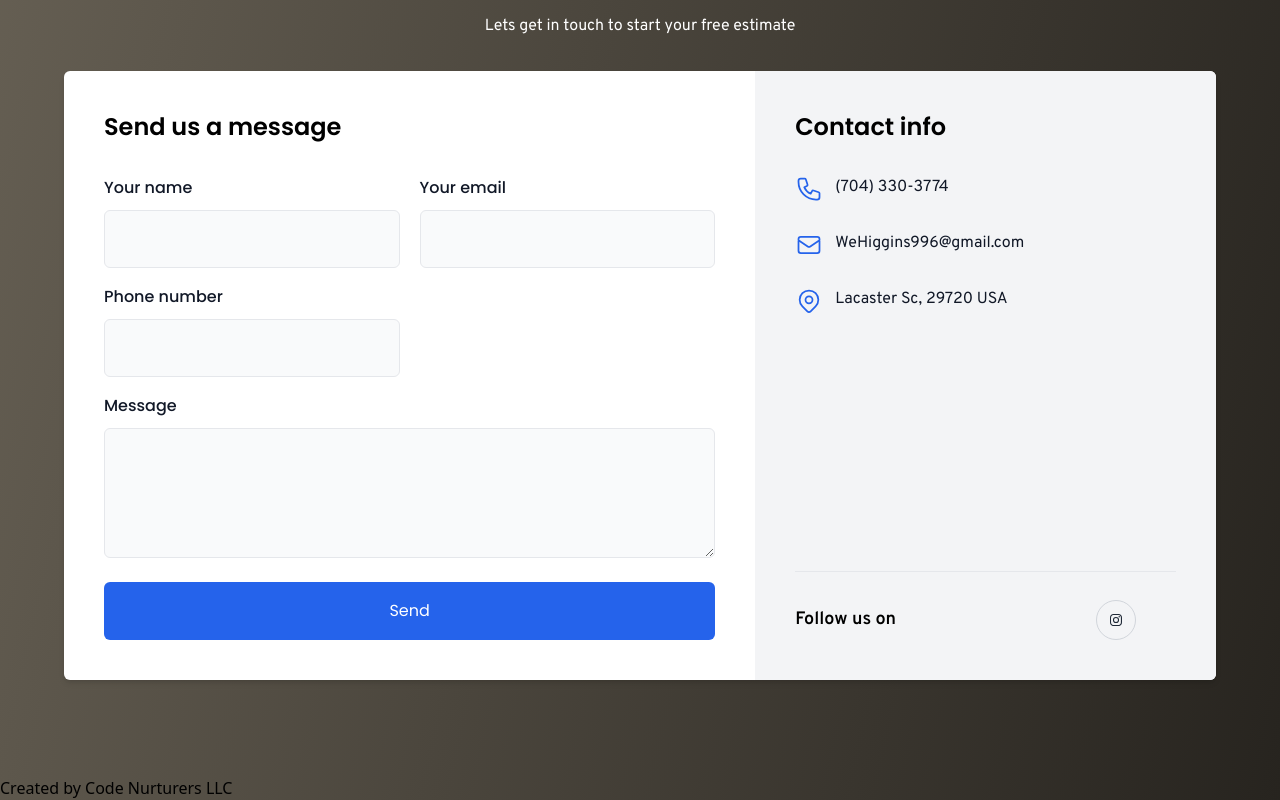
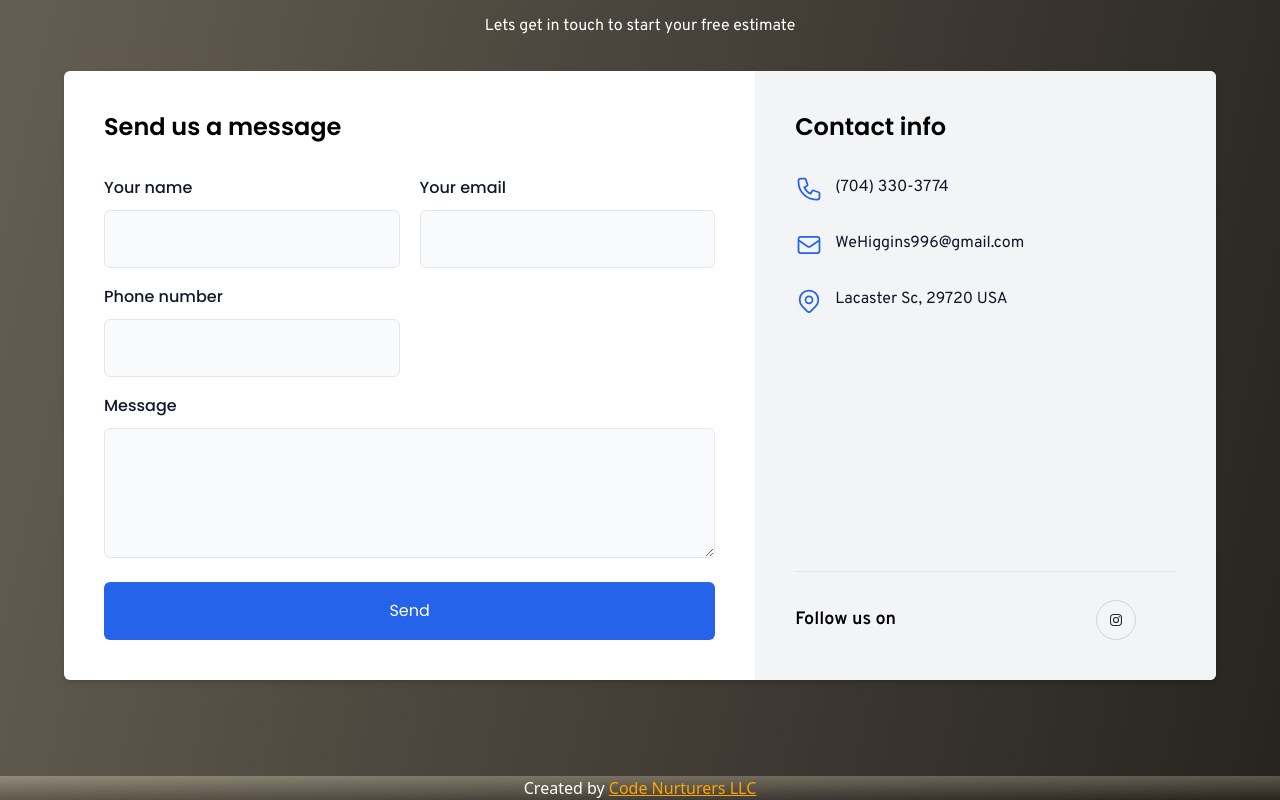
Before and after one commit to Csolly89/Excavation, a React (Create React App) app: page / in a window 1280 px wide. Shown: the part 4997-5797 px from the top of the page. Built offline with nearby package versions, Linux system fonts and the light colour scheme.

Commit message:
style link

```diff
--- /dev/null
+++ b/src/App.css
@@ -0,0 +1,10 @@
+#footer{
+    color: white;
+    text-align: center;
+}
+
+#footer a:link, a:visited {
+    color: orange;
+    text-decoration: underline;
+    cursor: auto;
+}
--- a/src/App.js
+++ b/src/App.js
@@ -4,7 +4,7 @@ import Contact from './Components/Contact';
 import About from './Components/AboutUs';
 import Services from './Components/Services';
 import Projects from './Components/Projects';
-
+import "./App.css"
 function App() {
   return (
       <div className="App bg-gradient-to-tl from-[rgb(39,36,31)] to-[rgba(147,138,121,1)] w-full  ">
@@ -16,7 +16,7 @@ function App() {
           <section id="projects" className="pt-24"> <Projects /> </section>
           <section id="contact" className="py-12 pt-20 "> <Contact /> </section>
         </div>
-        <footer>Created by Code Nurturers LLC</footer>
+        <footer id="footer" className="App bg-gradient-to-tl from-[rgb(39,36,31)] to-[rgba(147,138,121,1)] w-full">Created by <a href="https://codenurturers.com/">Code Nurturers LLC</a></footer>
       </div>
   );
 }
```
